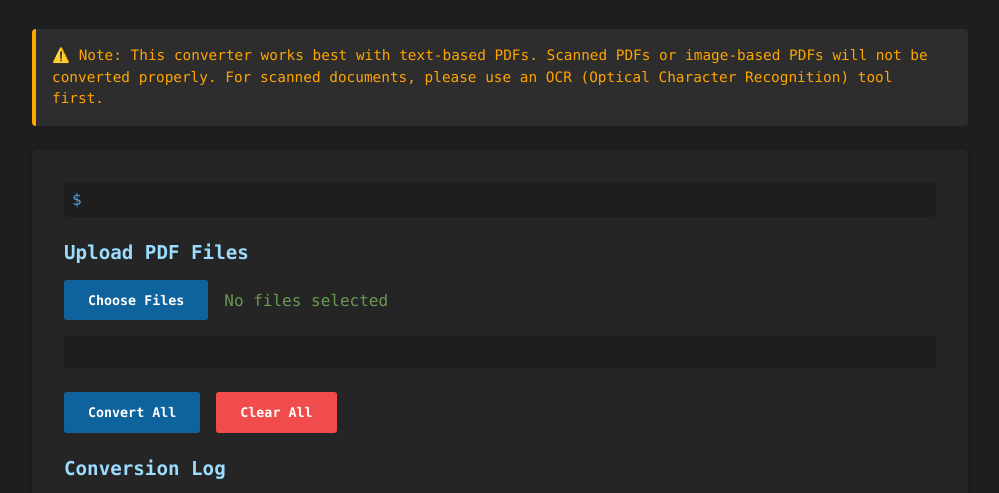
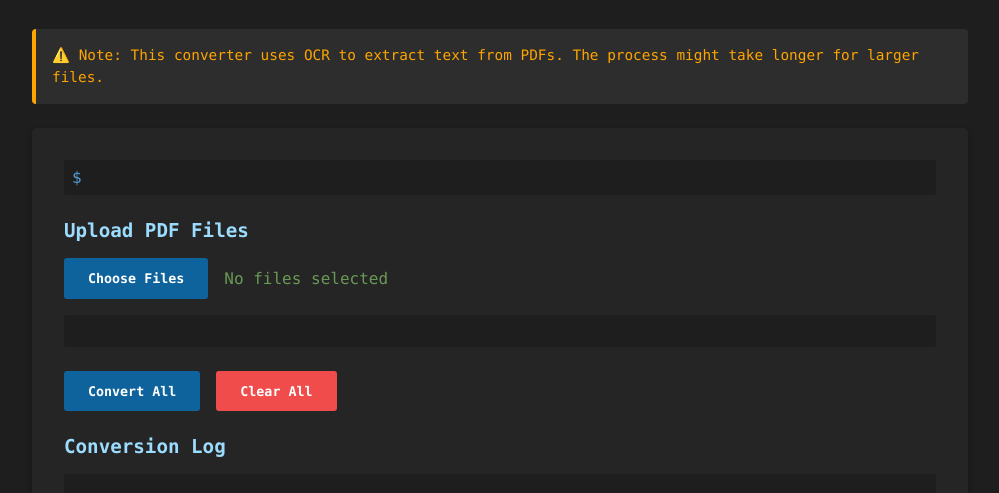
Before and after one commit to Martinezworldwide/PDFTXT, a plain HTML site: page index.html in a window 1280 px wide. Shown: the part 78-571 px from the top of the page, without its empty margins (140-1139 px from the left). Drawn offline with Linux system fonts and the light colour scheme; a script that the page names is missing.

Commit message:
Add files via upload

```diff
--- a/index.html
+++ b/index.html
@@ -6,12 +6,13 @@
     <title>PDF to TXT Converter</title>
     <link rel="stylesheet" href="styles.css">
     <script src="https://cdnjs.cloudflare.com/ajax/libs/pdf.js/3.11.174/pdf.min.js"></script>
+    <script src="https://cdn.jsdelivr.net/npm/tesseract.js@4.1.1/dist/tesseract.min.js"></script>
 </head>
 <body>
     <div class="container">
         <h1>PDF to TXT Converter</h1>
         <div class="warning-box">
-            <p>⚠️ Note: This converter works best with text-based PDFs. Scanned PDFs or image-based PDFs will not be converted properly. For scanned documents, please use an OCR (Optical Character Recognition) tool first.</p>
+            <p>⚠️ Note: This converter uses OCR to extract text from PDFs. The process might take longer for larger files.</p>
         </div>
         <div class="converter-box">
             <div class="command-line">
```
